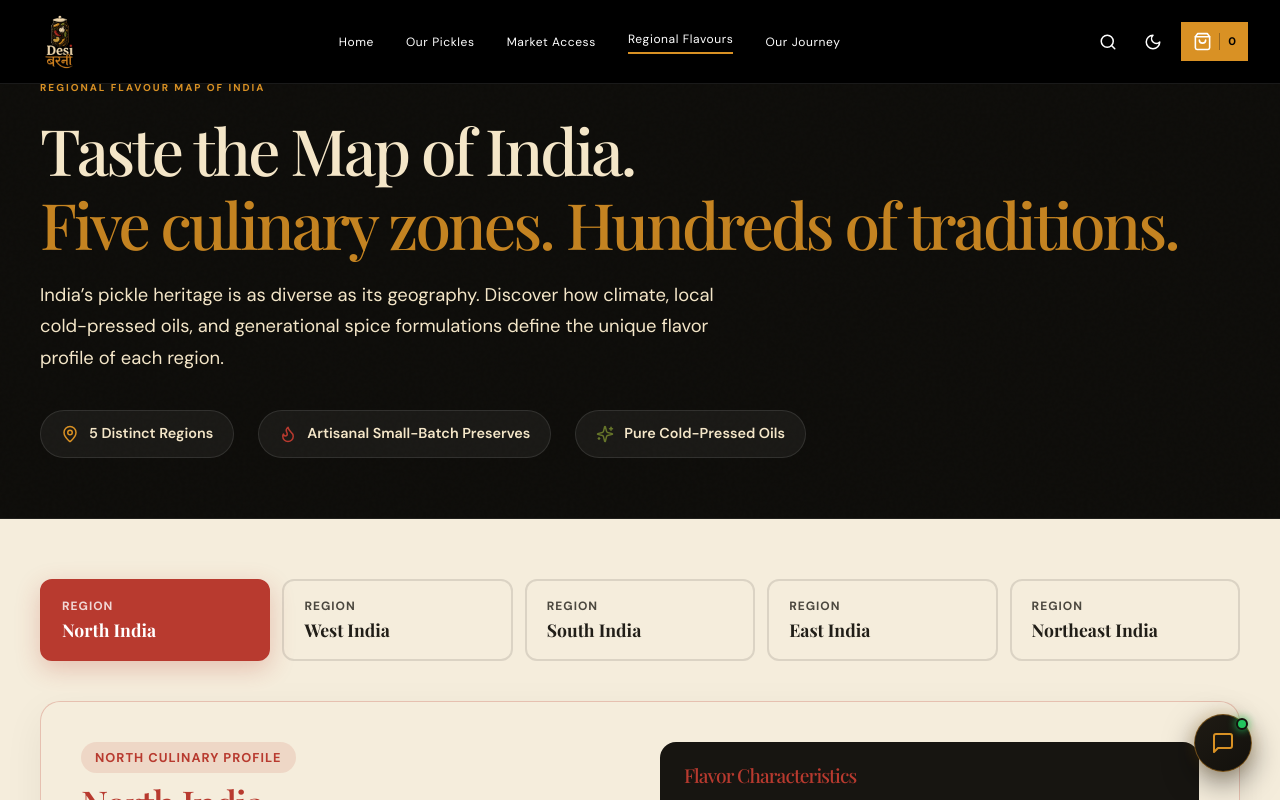
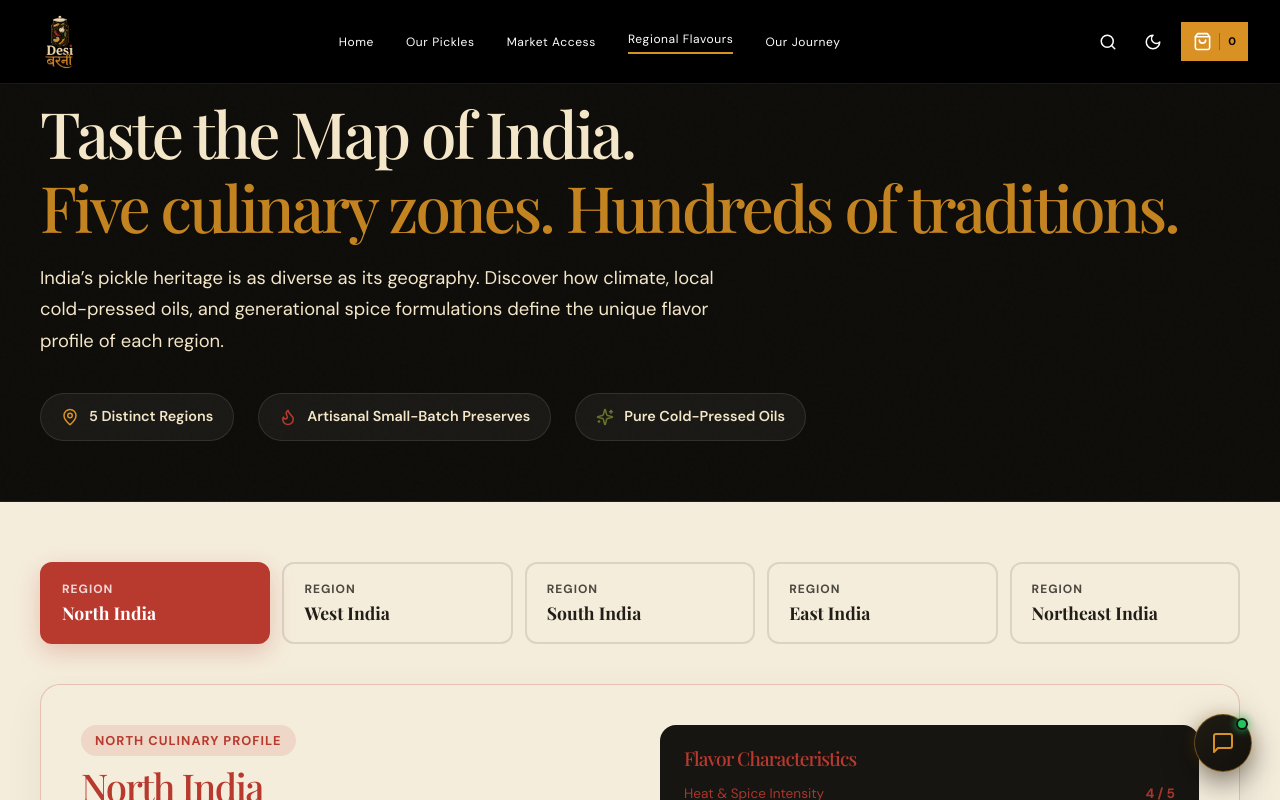
Before and after one commit to yashvicciindia-hub/DesiBarni, a React (Vite) app: page /regions in a window 1280 px wide. Shown: the top 800 px of the page. Built offline with nearby package versions, Linux system fonts and the light colour scheme.

Commit message:
Edited Regional flavour page

```diff
--- a/src/pages/RegionsPage.tsx
+++ b/src/pages/RegionsPage.tsx
@@ -157,9 +157,9 @@ export default function RegionsPage({
       {/* Hero Header Banner */}
       <section className="section-dark noise" style={{ padding: '80px 40px 60px', borderBottom: '1px solid rgba(255,255,255,0.08)' }}>
         <div style={{ maxWidth: 1200, margin: '0 auto' }}>
-          <p className="eyebrow reveal" style={{ color: '#d99124', letterSpacing: '2px' }}>
+          {/* <p className="eyebrow reveal" style={{ color: '#d99124', letterSpacing: '2px' }}>
             REGIONAL FLAVOUR MAP OF INDIA
-          </p>
+          </p> */}
           <h1 className="serif reveal delay-1" style={{ fontSize: 'clamp(2.5rem, 5vw, 4rem)', lineHeight: 1.15, margin: '16px 0 20px' }}>
             Taste the Map of India.<br />
             <em style={{ fontStyle: 'italic', fontWeight: 400, opacity: 0.9 }}>Five culinary zones. Hundreds of traditions.</em>
```
